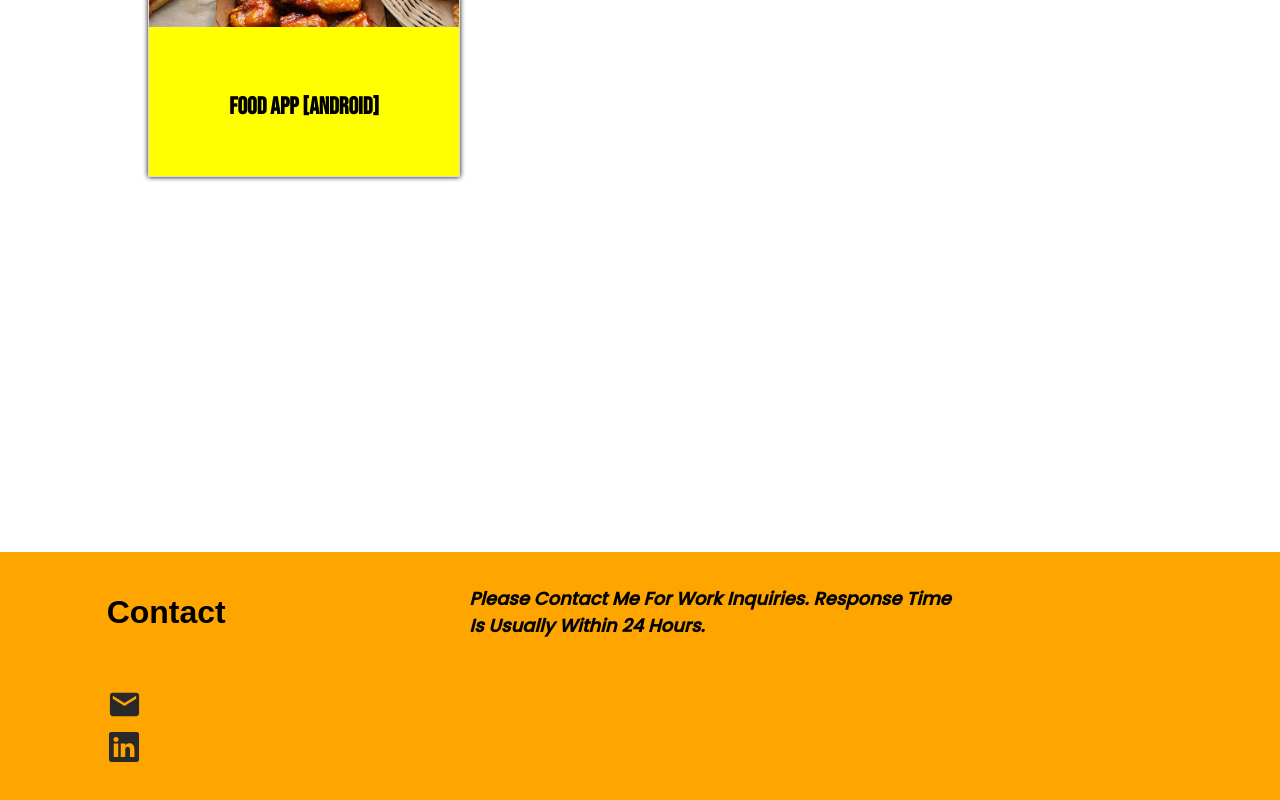
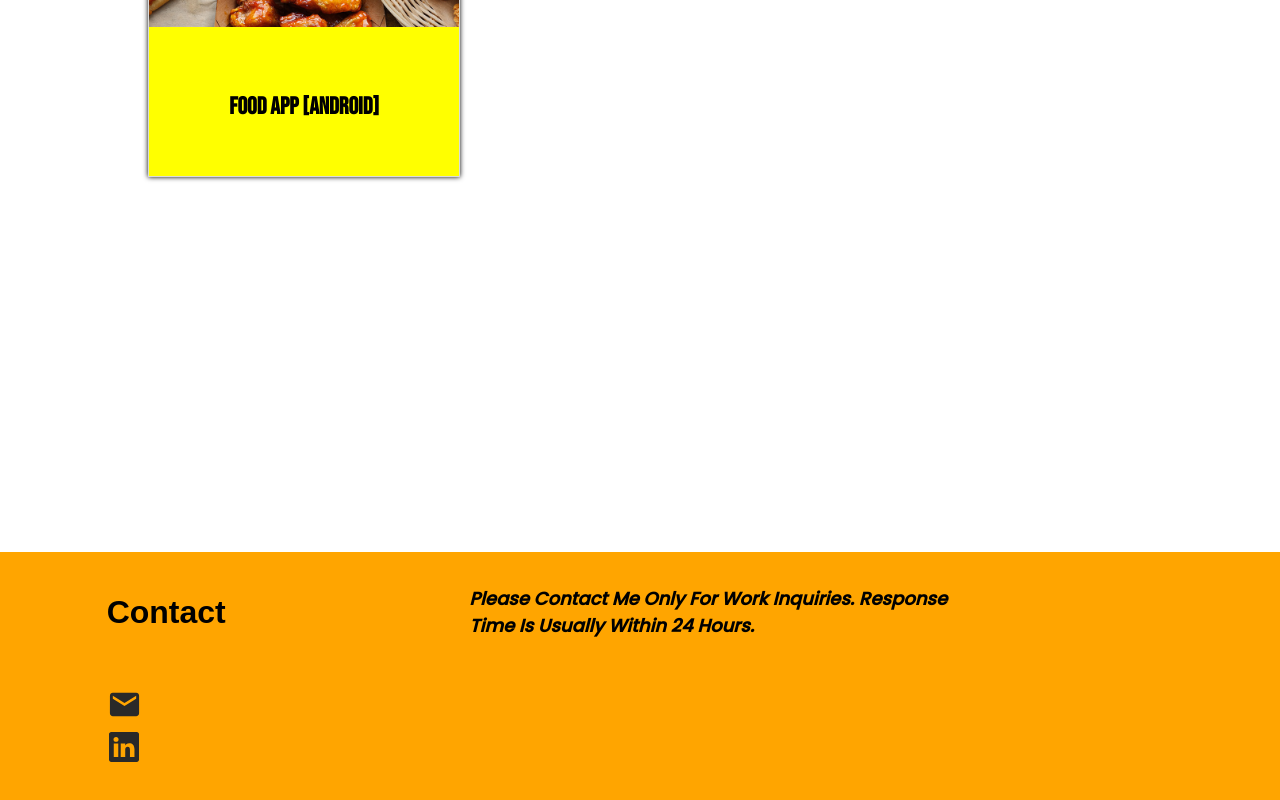
Before and after one commit to qijieguan/Portfolio, a React (Create React App) app: page / in a window 1280 px wide. Shown: the part 2183-2983 px from the top of the page. Built offline with nearby package versions, Linux system fonts and the light colour scheme.

Commit message:
minor change

```diff
--- a/src/component/Home.js
+++ b/src/component/Home.js
@@ -64,7 +64,7 @@ const Home = () => {
                     <div><BsLinkedin size={30} onClick={() => {window.open(url)}}/></div>
                 </div>
                 <p>
-                    Please Contact Me For Work Inquiries.
+                    Please Contact Me Only For Work Inquiries.
                     Response Time Is Usually Within 24 Hours.
                 </p>
             </div>
```
